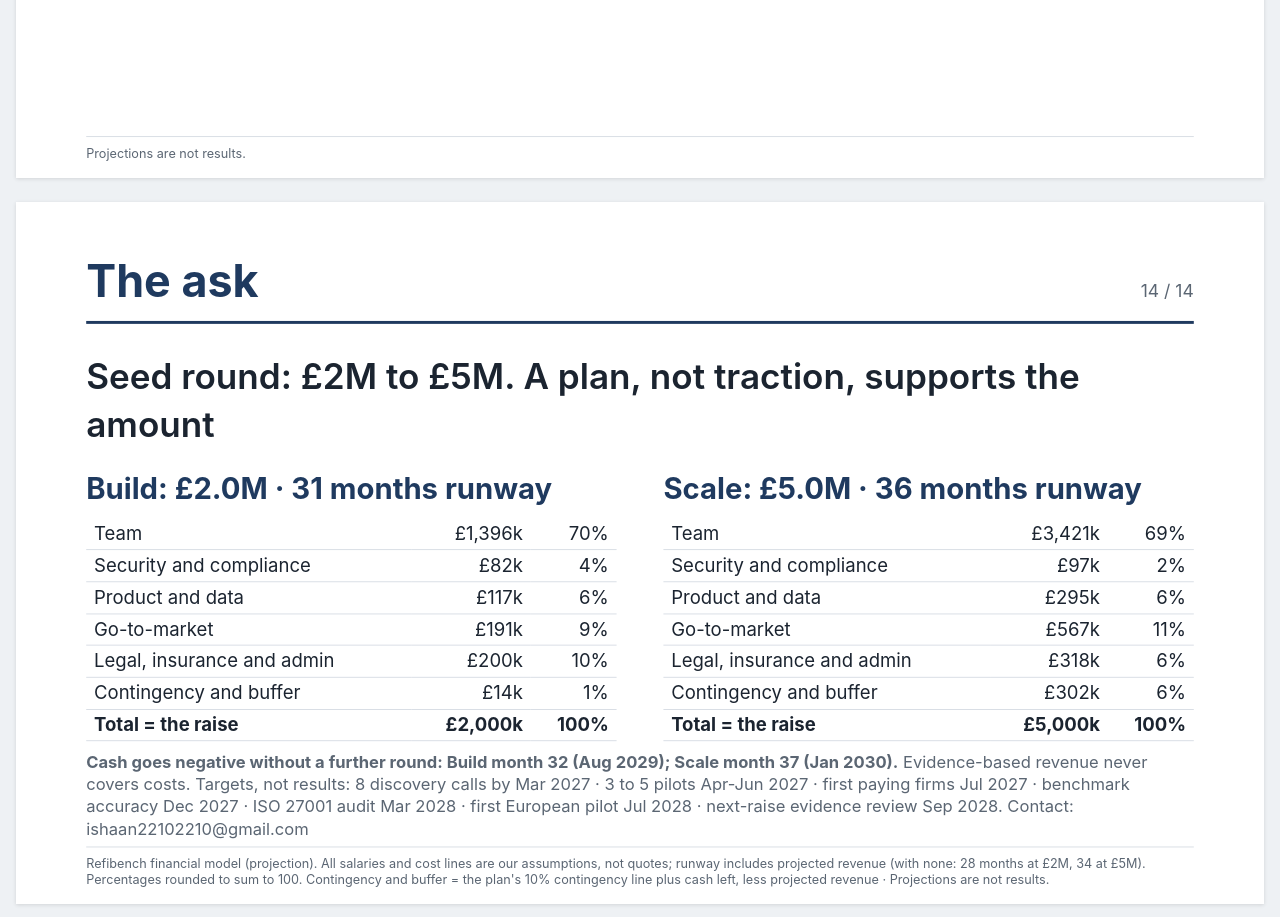
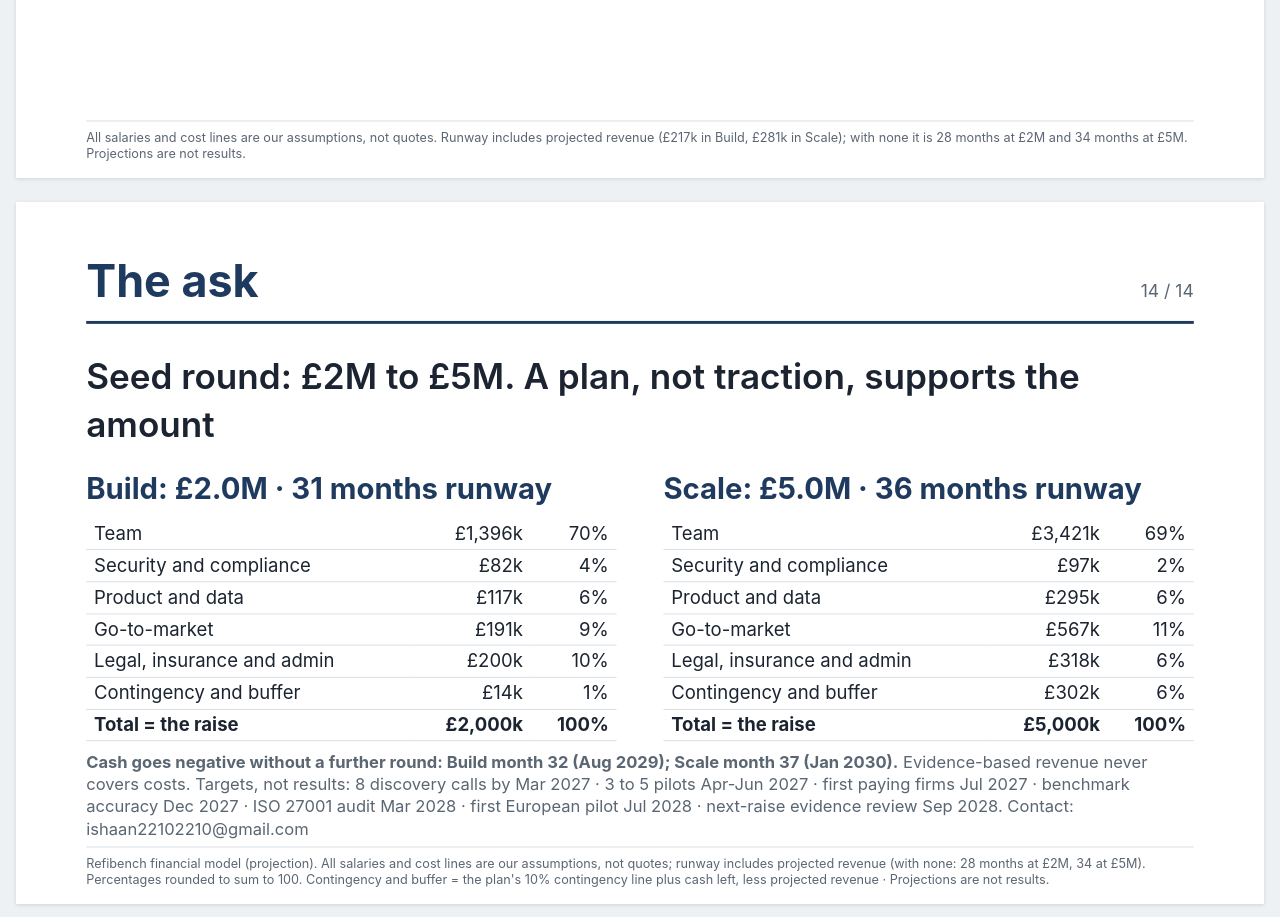
Before and after one commit to ishaan22102210-alt/refibench, a plain HTML site: page deck.html in a window 1280 px wide. Shown: the part 9260-10177 px from the top of the page. Drawn offline with Linux system fonts and the light colour scheme.

Commit message:
Add assumptions and runway note to the funding slide
Co-Authored-By: Claude Sonnet 5.5 <noreply@anthropic.com>

```diff
--- a/deck.html
+++ b/deck.html
@@ -133,7 +133,7 @@ body.single .sw-wrap{display:none} body.single .sw-wrap.on{display:flex} body.si
 <div class="sw-wrap" id="w13"><div class="frame"><section class="slide " id="s13" data-words="88">
   <header><h2>Founder and team</h2><span class="num">13 / 14</span></header>
   <div class="body"><div class='cols2'><div><h3>Ishaan Marwaha</h3><p>Analyst, debt and structured finance, US-headquartered real estate capital markets advisor; UK and European refinancings. BSc Finance, LSE (2025). 70+ lender canvasses; 15 to 25 term sheets on one deal.</p></div><div><h3>Hires (planned, none made)</h3><p>Build, £2.0M: 5 people. Month 1 technical co-founder or CTO; month 3 AI and data engineer; months 4 and 6 two engineers. Scale, £5.0M: 12 people. Adds a security and compliance lead, product manager, customer success or sales lead, designer and three more engineers (months 4 to 15). Lean, £475,000: 3 people.</p></div></div></div>
-  <footer class="src">Projections are not results.</footer>
+  <footer class="src">All salaries and cost lines are our assumptions, not quotes. Runway includes projected revenue (£217k in Build, £281k in Scale); with none it is 28 months at £2M and 34 months at £5M. Projections are not results.</footer>
 </section></div>
 <aside class="notes">Has worked on live debt advisory mandates across the UK and continental Europe. No employer, client, lender or deal is named. The founder is solo and non-technical; his employment terms need legal review before launch.</aside></div>
 <div class="sw-wrap" id="w14"><div class="frame"><section class="slide " id="s14" data-words="149">
```
